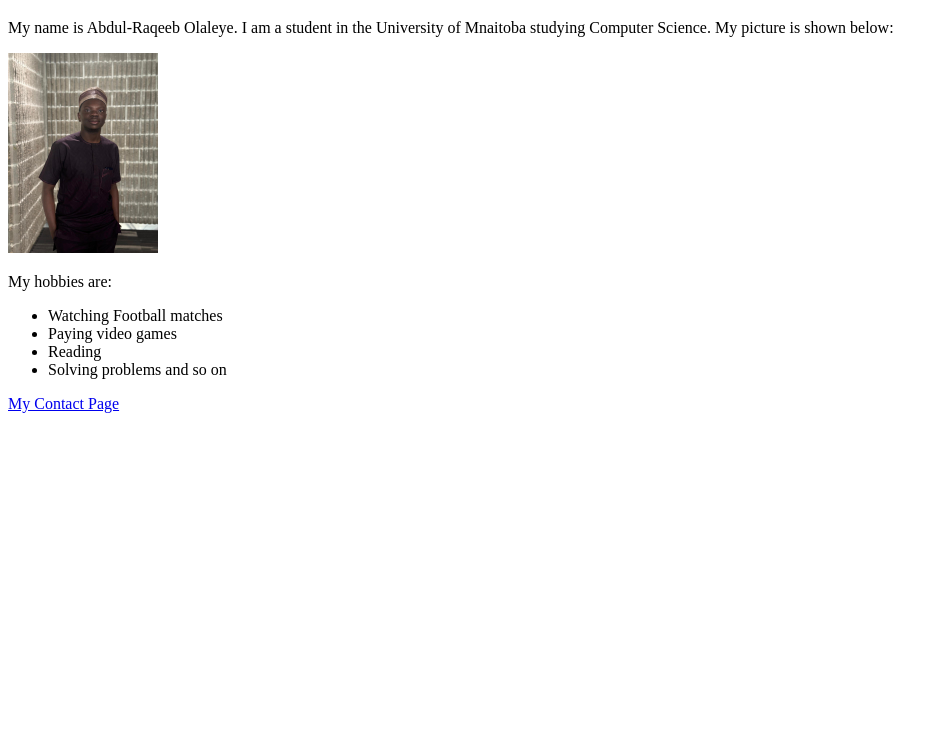
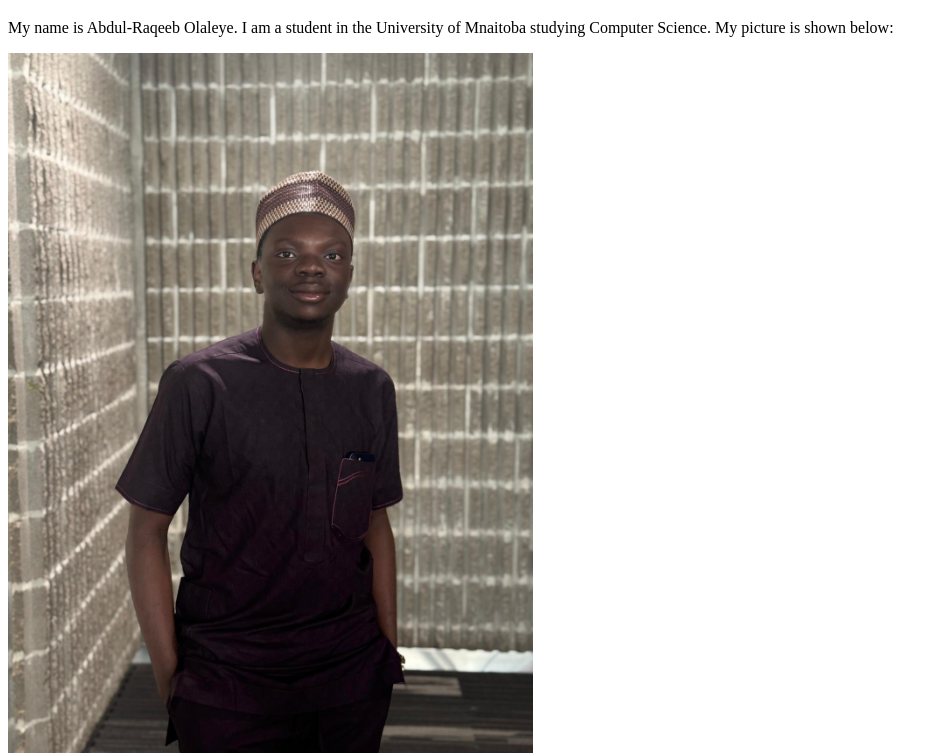
Before and after one commit to Subomi23/Personal-Profile-Page, a plain HTML site: page index.html in a window 1280 px wide. Shown: the part 61-816 px from the top of the page, without its empty margins (0-948 px from the left). Drawn offline with Linux system fonts and the light colour scheme.

Commit message:
Height changes

```diff
--- a/index.html
+++ b/index.html
@@ -8,7 +8,7 @@
 <body>
     <h1>Abdul-Raqeeb Olaleye</h1>
     <p>My name is Abdul-Raqeeb Olaleye. I am a student in the University of Mnaitoba studying Computer Science. My picture is shown below:</p>
-    <img src = "./My Picture.jpg" height="200" alt="A portrait picture of me"/>
+    <img src = "./My Picture.jpg" height="700" alt="A portrait picture of me"/>
 
     <p>
         My hobbies are:
```
